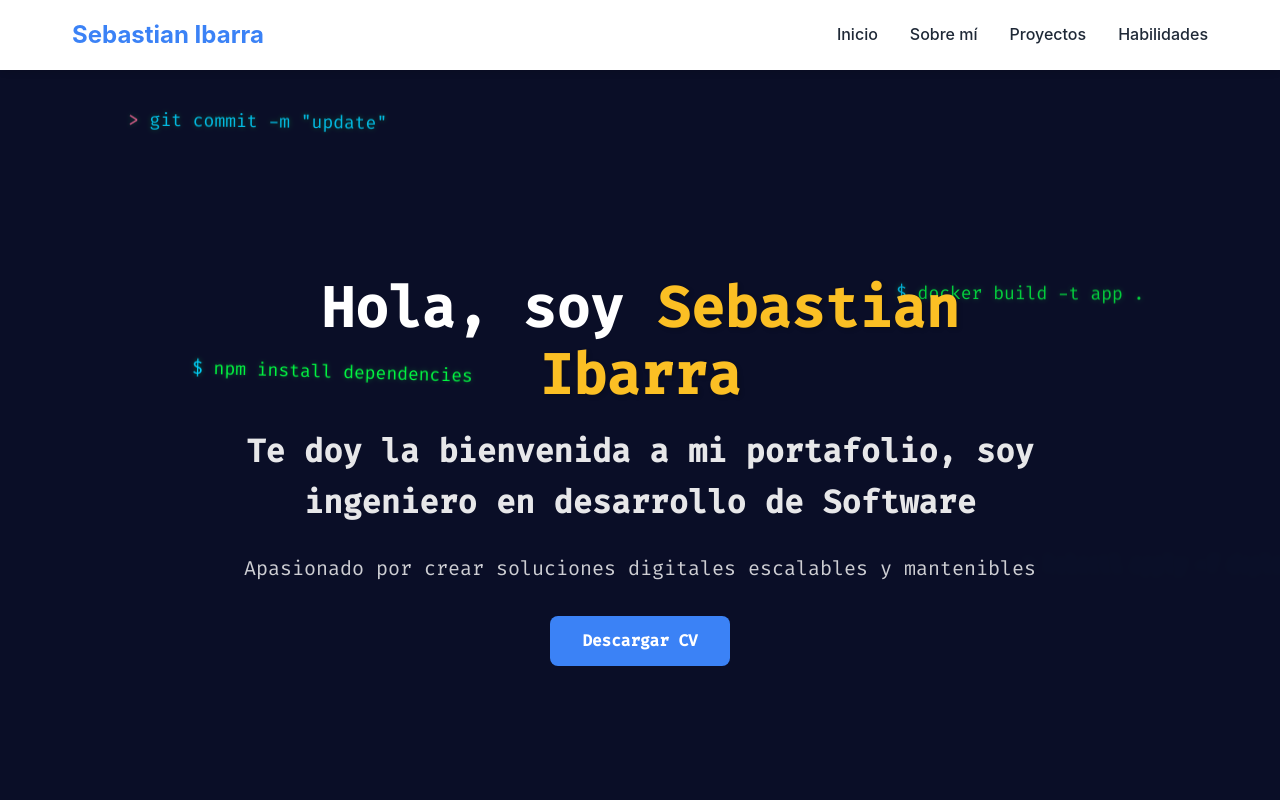
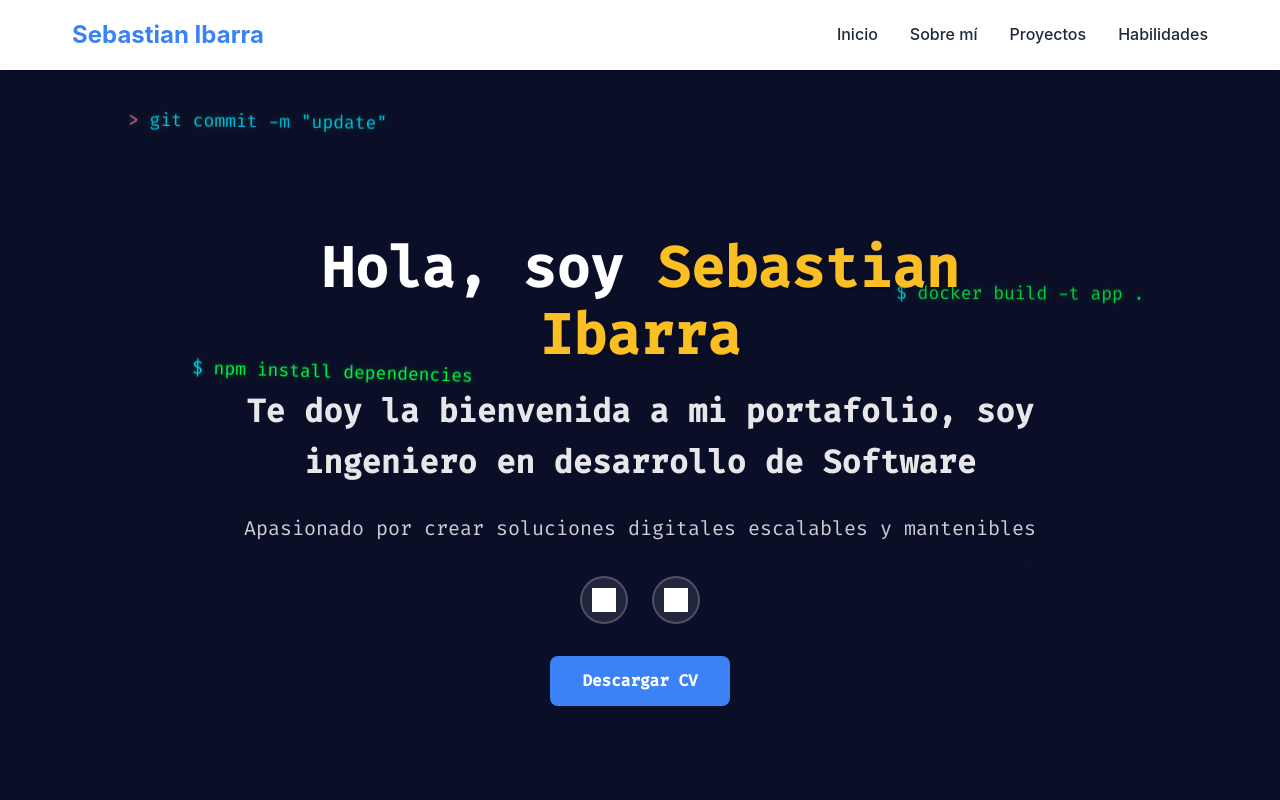
Before and after one commit to Juanseb649/Portafolio-Sebastian, a React (Vite) app: page / in a window 1280 px wide. Shown: the top 800 px of the page. Built offline with nearby package versions, Linux system fonts and the light colour scheme; grey boxes are pictures that could not be loaded.

Commit message:
agregando logos en herosection y enlaces de acceso en proyectos

```diff
--- a/src/components/sections/HeroSection.tsx
+++ b/src/components/sections/HeroSection.tsx
@@ -1,6 +1,12 @@
 import React from 'react';
-
 const HeroSection: React.FC = () => {
+  const getSocialMediaLogo = (name: string): string => {
+    const logoMap: Record<string, string> ={
+      LinkedIn: 'https://cdn.jsdelivr.net/npm/simple-icons@v9/icons/linkedin.svg',
+      GitHub: 'https://cdn.jsdelivr.net/npm/simple-icons@v9/icons/github.svg',
+    };
+    return logoMap[name];
+  };
   return (
     <section id="inicio" className="hero-section">
       <div className="hero-cli-bg">
@@ -20,11 +26,40 @@ const HeroSection: React.FC = () => {
         <p className="hero-description">
           Apasionado por crear soluciones digitales escalables y mantenibles
         </p>
+
+        {/* 🔗 Redes sociales */}
+        <div className="hero-socials">
+          <a
+            href="https://www.linkedin.com/in/juan-sebastian-ibarra-47742320b/"
+            target="_blank"
+            rel="noopener noreferrer"
+            aria-label="LinkedIn"
+          >
+            <img
+              src={getSocialMediaLogo('LinkedIn')}
+              alt="LinkedIn"
+              className="social-icon"
+            />
+          </a>
+
+          <a
+            href="https://github.com/Juanseb649"
+            target="_blank"
+            rel="noopener noreferrer"
+            aria-label="GitHub"
+          >
+            <img
+              src={getSocialMediaLogo('GitHub')}
+              alt="GitHub"
+              className="social-icon"
+            />
+          </a>
+        </div>
+
         <div className="hero-buttons">
           <a href="#proyectos" className="btn btn-primary">
             Descargar CV
           </a>
-
         </div>
       </div>
     </section>
--- a/src/components/sections/SkillsSection.tsx
+++ b/src/components/sections/SkillsSection.tsx
@@ -9,7 +9,7 @@ const SkillsSection: React.FC = () => {
       'TypeScript': 'https://cdn.jsdelivr.net/npm/simple-icons@v9/icons/typescript.svg',
       'JavaScript': 'https://cdn.jsdelivr.net/npm/simple-icons@v9/icons/javascript.svg',
       'HTML/CSS': 'https://cdn.jsdelivr.net/npm/simple-icons@v9/icons/html5.svg',
-      'Java': 'https://cdn.jsdelivr.net/npm/simple-icons@v9/icons/java.svg',
+      'Java': 'https://cdn-icons-png.flaticon.com/512/152/152760.png',
       'Springboot': 'https://cdn.jsdelivr.net/npm/simple-icons@v9/icons/spring.svg',
       'Python': 'https://cdn.jsdelivr.net/npm/simple-icons@v9/icons/python.svg',
       'Git': 'https://cdn.jsdelivr.net/npm/simple-icons@v9/icons/git.svg',
--- a/src/styles/globals.css
+++ b/src/styles/globals.css
@@ -248,6 +248,44 @@ main {
   font-size: 1.25rem;
   margin-bottom: 2rem;
   opacity: 0.8;
+}
+
+.hero-socials {
+  display: flex;
+  justify-content: center;
+  gap: 1.5rem;
+  margin-bottom: 2rem;
+}
+
+.hero-socials a {
+  display: inline-flex;
+  align-items: center;
+  justify-content: center;
+  width: 48px;
+  height: 48px;
+  border-radius: 50%;
+  background: rgba(255, 255, 255, 0.1);
+  backdrop-filter: blur(10px);
+  transition: all 0.3s ease;
+  border: 2px solid rgba(255, 255, 255, 0.2);
+}
+
+.hero-socials a:hover {
+  background: rgba(255, 255, 255, 0.2);
+  transform: translateY(-3px) scale(1.1);
+  border-color: rgba(255, 255, 255, 0.4);
+  box-shadow: 0 4px 12px rgba(0, 0, 0, 0.3);
+}
+
+.hero-socials .social-icon {
+  width: 24px;
+  height: 24px;
+  filter: brightness(0) invert(1);
+  transition: transform 0.3s ease;
+}
+
+.hero-socials a:hover .social-icon {
+  transform: scale(1.1);
 }
 
 .hero-buttons {
@@ -557,7 +595,11 @@ section {
   gap: 1.5rem;
   flex-wrap: wrap;
 }
-
+.social-icon {
+  width: 28px;
+  height: 28px;
+  filter: invert(1);
+}
 /* botones */
 .social-btn {
   min-width: 160px;
```
